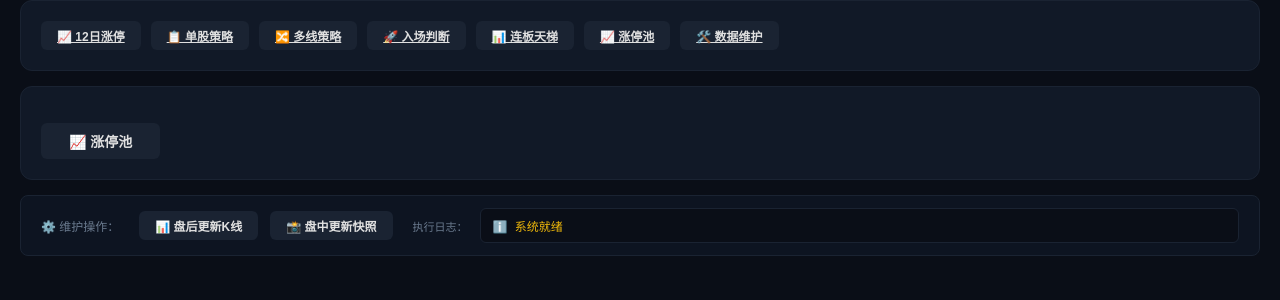
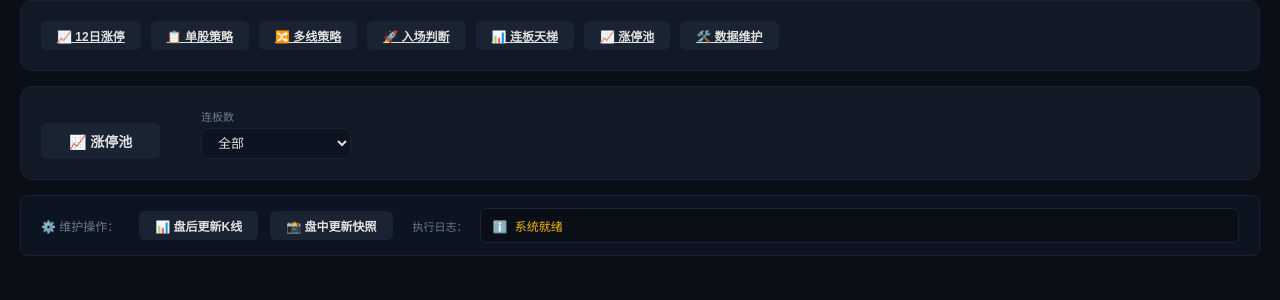
Before and after one commit to xiongboshi/GPCXH, a Flask app: page /limit_up_pool in a window 1280 px wide. Shown: the part 203-503 px from the top of the page. Run offline with Flask 3, Linux system fonts and the light colour scheme.

Commit message:
板数分类

```diff
--- a/web/templates/limit_up_pool.html
+++ b/web/templates/limit_up_pool.html
@@ -1,11 +1,22 @@
 {% extends "base.html" %}
+
 
 {% block content %}
 <!-- ====== 涨停池控制按钮 ====== -->
-<div class="controls">
-    <div class="group" style="flex:0.5;min-width:80px;">
+<div class="controls" style="display:flex; flex-wrap:wrap; gap:10px; align-items:center;">
+    <div class="group" style="flex:0 0 auto;">
         <label>&nbsp;</label>
         <button class="btn btn-secondary" id="btnLimitUpPool">📈 涨停池</button>
+    </div>
+    <div class="group" style="flex:0 0 auto;">
+        <label>连板数</label>
+        <select id="poolBoardSelect" style="background:#0d1421; border:1px solid #1a2332; border-radius:6px; color:#e0e0e0; padding:6px 12px; font-size:13px; cursor:pointer;">
+            <option value="all">全部</option>
+            <option value="1">1板</option>
+            <option value="2">2板</option>
+            <option value="3">3板</option>
+            <option value="4">4板及以上</option>
+        </select>
     </div>
 </div>
 
@@ -77,6 +88,7 @@
 {% endblock %}
 
 
+
 {% block scripts %}
 <script>
 // ============================================================
@@ -110,6 +122,7 @@ const btnLimitUpPool = document.getElementById('btnLimitUpPool');
 const poolStatsBody = document.getElementById('poolStatsBody');
 const btnToggleStats = document.getElementById('btnToggleStats');
 const poolStatsCount = document.getElementById('poolStatsCount');
+const poolBoardSelect = document.getElementById('poolBoardSelect');  // ★ 新增
 
 // ============================================================
 // 格式化封单额
@@ -381,13 +394,14 @@ function renderPoolTable() {
 }
 
 // ============================================================
-// 过滤数据（日期、搜索、行业）
+// 过滤数据（日期、搜索、连板数、行业）
 // ============================================================
 function applyFilters() {
     const dateVal = poolDateInput.value;
     const keyword = poolSearchInput.value.trim().toLowerCase();
+    const boardVal = poolBoardSelect.value;  // ★ 新增
 
-    // 1. 先基于 poolData 做日期和搜索过滤（不包含行业）
+    // 1. 基于 poolData 进行日期和搜索过滤（用于排行）
     let filteredForStats = poolData.slice();
     if (dateVal) {
         filteredForStats = filteredForStats.filter(item => item.trade_date === dateVal);
@@ -401,8 +415,22 @@ function applyFilters() {
         );
     }
 
-    // 2. 再对表格数据应用行业过滤（如果有选中）
+    // 2. 基于 filteredForStats 再应用连板数过滤和行业过滤（用于表格）
     let filteredForTable = filteredForStats.slice();
+
+    // 连板数过滤
+    if (boardVal !== 'all') {
+        const targetBoard = parseInt(boardVal);
+        filteredForTable = filteredForTable.filter(item => {
+            const cnt = item.continue_day_cnt || 0;
+            if (targetBoard === 4) {
+                return cnt >= 4;   // 4板及以上
+            }
+            return cnt === targetBoard;
+        });
+    }
+
+    // 行业过滤（如果有选中）
     if (selectedIndustry) {
         filteredForTable = filteredForTable.filter(item => {
             const ind = item.industry ? item.industry.split(',')[0].trim() : '';
@@ -413,7 +441,7 @@ function applyFilters() {
     poolFilteredData = filteredForTable;
     poolCurrentPage = 1;
     renderPoolTable();
-    renderPoolStats(filteredForStats); // ★ 排行基于日期+搜索过滤（不含行业）
+    renderPoolStats(filteredForStats); // ★ 排行基于日期+搜索（不含连板数和行业）
 }
 
 // ============================================================
@@ -433,6 +461,7 @@ function fetchPoolData() {
                 poolData = list;
                 poolDateInput.value = '';
                 poolSearchInput.value = '';
+                poolBoardSelect.value = 'all';  // ★ 重置连板筛选
                 selectedIndustry = null;
                 poolFilteredData = poolData.slice();
                 poolCurrentPage = 1;
@@ -457,6 +486,7 @@ function fetchPoolData() {
 // ============================================================
 poolDateInput.addEventListener('change', applyFilters);
 poolSearchInput.addEventListener('input', applyFilters);
+poolBoardSelect.addEventListener('change', applyFilters);  // ★ 新增
 btnClearPoolDate.addEventListener('click', function() { poolDateInput.value = ''; applyFilters(); });
 btnClearPoolSearch.addEventListener('click', function() { poolSearchInput.value = ''; applyFilters(); });
 poolPrevPage.addEventListener('click', function() { if (poolCurrentPage > 1) { poolCurrentPage--; renderPoolTable(); } });
```
Also changed, not shown: 1 other file.
